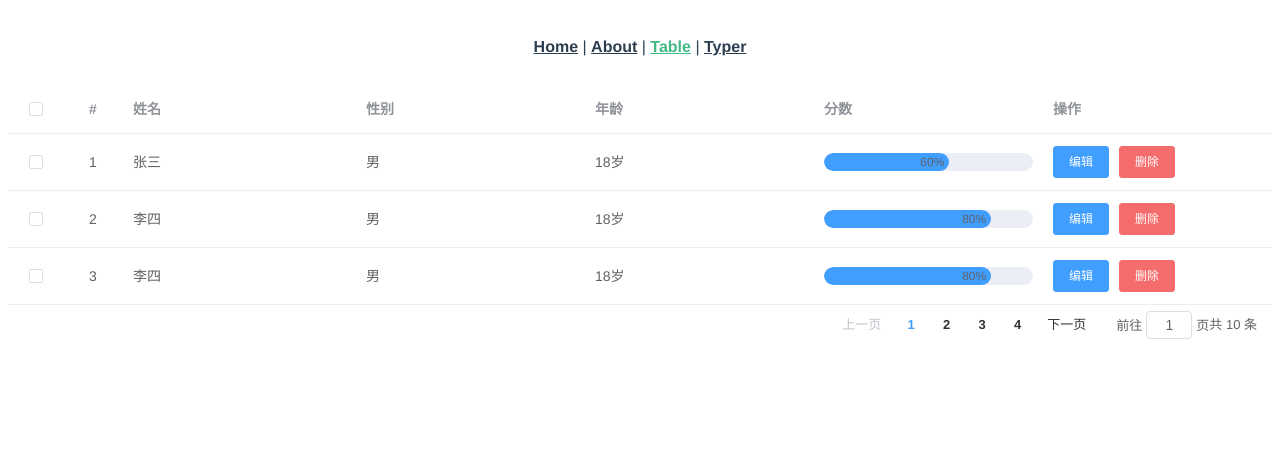
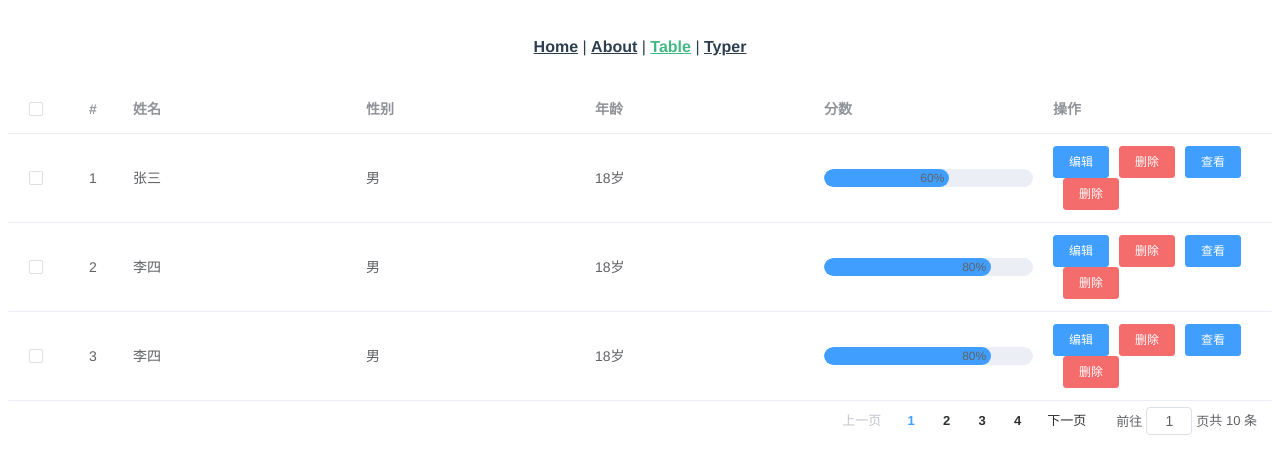
Before and after one commit to 52kx/vue-component-element, a Vue app: page /table in a window 1280 px wide. Shown: the top 474 px of the page. Built offline with nearby package versions, Linux system fonts and the light colour scheme.

Commit message:
添加默认操作按钮

```diff
--- a/src/views/table/index.vue
+++ b/src/views/table/index.vue
@@ -4,7 +4,14 @@
     :data="tableData"
     :rowHeader="rowHeader"
     :pagination="pagination"
-  />
+    showOriginalOperator
+    @on-edit="handleEdit"
+  >
+   <template slot="operator" slot-scope="data">
+     <el-button size="small" type="primary" @click="handleShow(data)">查看</el-button>
+     <el-button size="small" type="danger" @click="handleShow(data)">删除</el-button>
+   </template>
+  </my-table>
 </template>
 
 <script>
@@ -88,43 +95,76 @@ export default {
               }
             })
           }
-        },
-        {
-          prop: '',
-          label: '操作',
-          render: (h, params) => {
-            return (
-              <div>
-                <el-button
-                  type="primary"
-                  size="small"
-                  onClick={() => {
-                    console.log(params)
-                  }}
-                >
-                编辑
-                </el-button>
-                <el-button
-                  type="danger"
-                  size="small"
-                  onClick={() => {
-                    console.log(params)
-                  }}
-                >
-                删除
-                </el-button>
-              </div>
-            )
-          }
         }
+        // {
+        //   label: '操作1',
+        //   render: (h, params) => {
+        //     return h('div', [
+        //       h('el-button', {
+        //         props: {
+        //           type: 'primary'
+        //         },
+        //         on: {
+        //           click: () => {
+        //             console.log('编辑', params)
+        //           }
+        //         }
+        //       }, '编辑'),
+        //       h('el-button', {
+        //         props: {
+        //           type: 'danger'
+        //         },
+        //         on: {
+        //           click: () => {
+        //             console.log('新增', params)
+        //           }
+        //         }
+        //       }, '新增')
+        //     ])
+        //   }
+        // }
+        // {
+        //   label: '操作2',
+        //   prop: 'operator',
+        //   render: (h, params) => {
+        //     return (
+        //       <div>
+        //         <el-button
+        //           type="primary"
+        //           size="small"
+        //           onClick={() => {
+        //             console.log(params)
+        //           }}
+        //         >
+        //         编辑
+        //         </el-button>
+        //         <el-button
+        //           type="danger"
+        //           size="small"
+        //           onClick={() => {
+        //             console.log(params)
+        //           }}
+        //         >
+        //         删除
+        //         </el-button>
+        //       </div>
+        //     )
+        //   }
+        // }
       ]
     }
   },
   methods: {
+    handleShow (params) {
+      console.log(params)
+    },
+    handleEdit (params) {
+      console.log(params)
+    },
     handleCurrentChange (current) {
-      this.pagination.currentPage = current
       this.loading = true
       setTimeout(() => {
+        this.pagination.currentPage = current
         this.tableData = [
           {
             name: `张三${current}`,
--- a/src/views/table/mytable.vue
+++ b/src/views/table/mytable.vue
@@ -5,7 +5,7 @@
       :border="border"
       v-loading="vLoading"
     >
-      <template v-for="(item, index) in rowHeader">
+      <template v-for="(item, index) in headers">
         <el-table-column
           :key="index"
           v-if="item.type === undefined"
@@ -127,6 +127,60 @@ export default {
         pageSzie: 10,
         currentPage: 1
       })
+    },
+    showOriginalOperator: {
+      type: Boolean,
+      default: false
+    }
+  },
+  data () {
+    return {
+      headers: []
+    }
+  },
+  mounted () {
+    const op = this.$scopedSlots.operator
+    if (op || this.showOriginalOperator) {
+      const operator = {
+        label: '操作',
+        render: (h, params) => {
+          return (
+            <div>
+              {
+                this.showOriginalOperator
+                  ? <span>
+                    <el-button
+                      type="primary"
+                      size="small"
+                      onClick={() => {
+                        this.emitOrigOperEventHandler('on-edit', params)
+                      }}
+                    >
+                      编辑
+                    </el-button>
+                    <el-button
+                      type="danger"
+                      size="small"
+                      style={{ marginRight: '10px' }}
+                      onClick={() => {
+                        this.emitOrigOperEventHandler('on-delete', params)
+                      }}
+                    >
+                      删除
+                    </el-button>
+                  </span>
+                  : ''
+              }
+              {
+                op && op(params)
+              }
+            </div>
+          )
+        }
+      }
+      this.headers = [...this.rowHeader, operator]
+    } else {
+      this.headers = [...this.rowHeader]
     }
   },
   methods: {
@@ -147,6 +201,9 @@ export default {
       if (event) {
         event(params)
       }
+    },
+    emitOrigOperEventHandler (event, params) {
+      this.$emit(event, params)
     }
   }
 }
```
